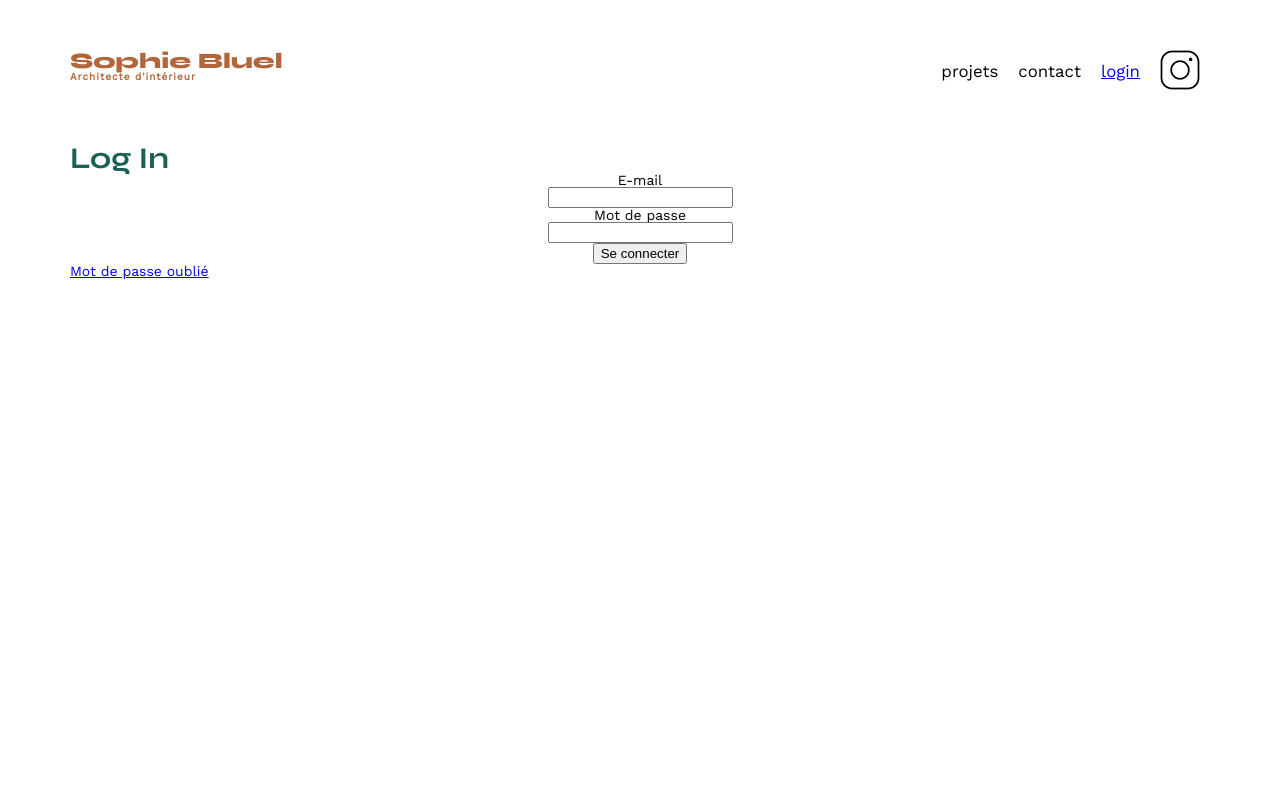
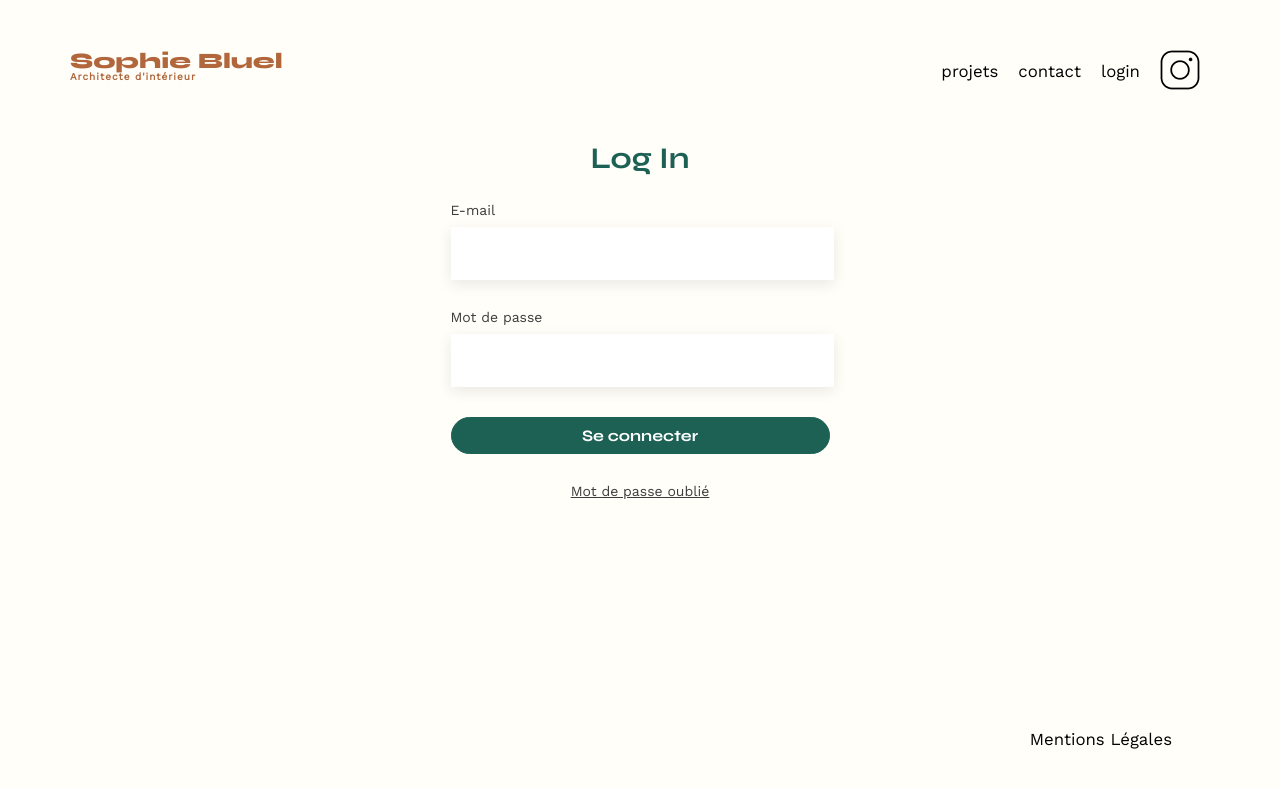
Before and after one commit to DelphineEtheve/Projet-Sophie-Bluel, a plain HTML site: page FrontEnd/login.html in a window 1280 px wide. Drawn offline with nearby package versions, Linux system fonts and the light colour scheme.

Commit message:
Intégration HTML/CSS de la page Login

```diff
--- a/FrontEnd/assets/style.css
+++ b/FrontEnd/assets/style.css
@@ -31,6 +31,10 @@ footer, header, hgroup, menu, nav, section {
 body {
 	line-height: 1;
 }
+
+main {
+    min-height: 70vh;
+}
 ol, ul {
 	list-style: none;
 }
@@ -52,6 +56,7 @@ body {
 	margin:auto;
 	font-family: 'Work Sans' ;
 	font-size: 14px;
+	background-color: #FFFEF8;
 }
 header {
 	display: flex;
@@ -88,11 +93,15 @@ nav ul {
 	display: flex;
 	align-items: center;
 	list-style-type: none;
-
 }
 nav li {
 	padding: 0 10px;
 	font-size: 1.2em;
+}
+
+nav a{
+	text-decoration: none;
+	color: inherit;
 }
 
 li:hover {
@@ -128,17 +137,66 @@ li:hover {
 
 #login h2 {
 	text-align: center;
-	border: 2px solid red;
 }
 
 form {
+	width: 379px;
+	margin: 30px auto;
+
 	display: flex;
 	flex-direction: column;
-	flex-wrap: nowrap;
-	justify-content: flex-start;
-	align-items: center;
-	align-content: stretch;
+}
+
+form label {
+	font-family: 'Work Sans', sans-serif;
+	font-size: 14px;
+	font-weight: 500;
+	color: #3D3D3D;
+
+	margin-bottom: 10px;
+}
+
+form input {
+	width: 379px;
+	height: 51px;
+
+	border: none;
+	background: #FFFFFF;
+
+	box-shadow: 0px 4px 14px rgba(0, 0, 0, 0.09);
+
+	margin-bottom: 30px;
+}
+
+form button{
+	 min-width: 100px;
+    height: 37px;
+
+    padding: 0 20px;
+	white-space: nowrap;
+
+    border: 1px solid #1D6154;
+    border-radius: 60px;
+
+    background-color: #1D6154;
+    color: white;
+
+	font-family: 'Syne', sans-serif;
+	font-size: 16px;
+	font-weight: 700;
+
+    cursor: pointer;
+	transition: all 0.3s ease;
+}
+
+#forgot-password {
+	display: block;
 	text-align: center;
+
+	font-family: 'Work Sans', sans-serif;
+	color: #3D3D3D;
+
+	text-decoration: underline;
 }
 
 .filters {
--- a/FrontEnd/login.html
+++ b/FrontEnd/login.html
@@ -10,21 +10,22 @@
 	<meta name="description" content="">
     <link rel="stylesheet" href="./assets/style.css">
 </head>
-<header>
+
+<body>
+    <header>
 	<h1>Sophie Bluel <span>Architecte d'intérieur</span></h1>
 	<nav>
 		<ul>
-			<li>projets</li>
+			<li><a href="index.html"> projets</a></li>
 			<li>contact</li>
 			<li><a href="login.html">login</a></li>
 			<li><img src="./assets/icons/instagram.png" alt="Instagram"></li>
 		</ul>
 	</nav>
-</header>
-<body>
+    </header>
 
-    <main>
-    <h2 id="login">Log In</h2>
+    <main id="login">
+    <h2>Log In</h2>
 
     <form>
         <label for="email">E-mail</label>
@@ -36,8 +37,15 @@
         <button type="submit">Se connecter</button>
     </form>
 
-    <a href="#">Mot de passe oublié</a>
+    <a id="forgot-password" href="#">Mot de passe oublié</a>
 </main>
+<footer>
+	<nav>
+		<ul>
+			<li>Mentions Légales</li>
+		</ul>
+	</nav>
+</footer>
 
 </body>
 </html>
```
Also changed, not shown: FrontEnd/index.html (+1 -1 lines).
